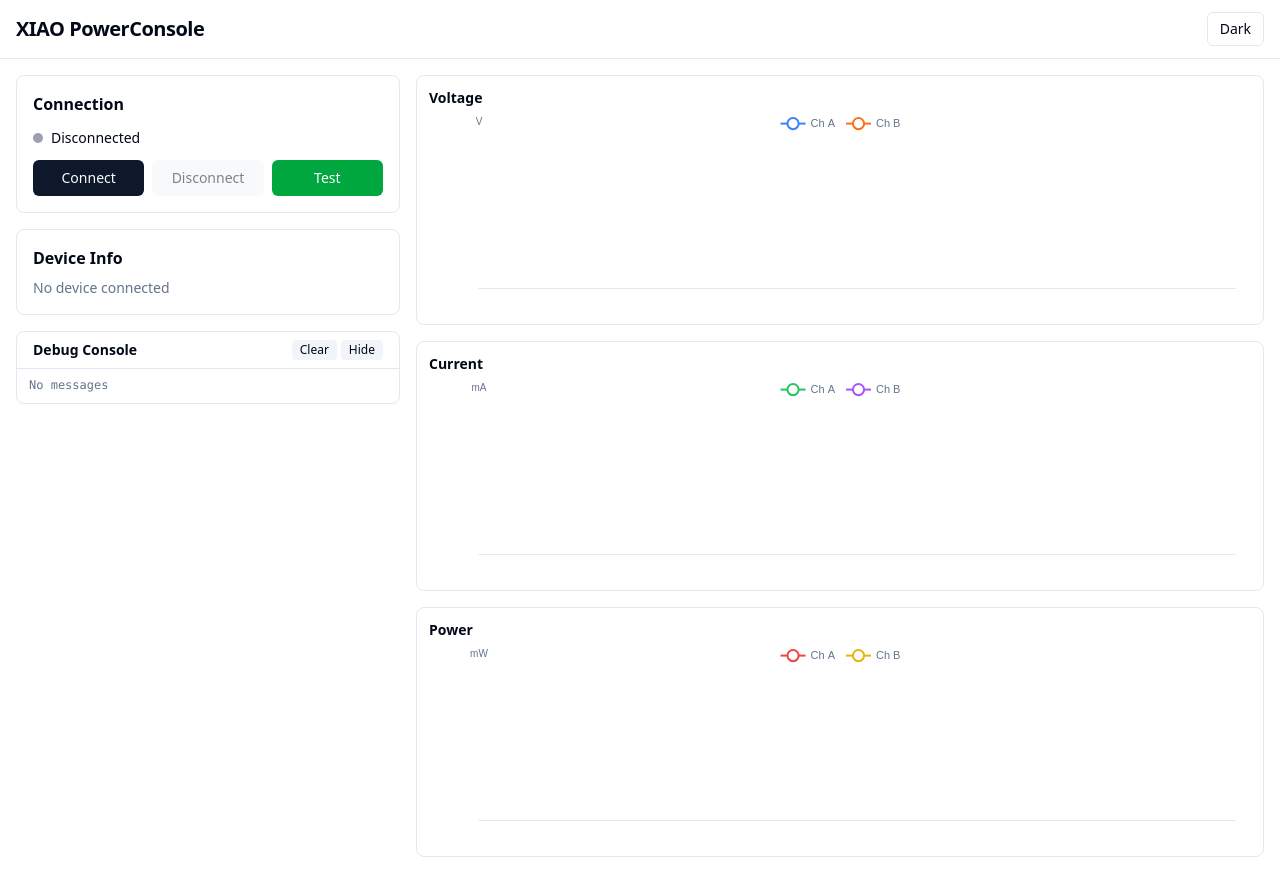
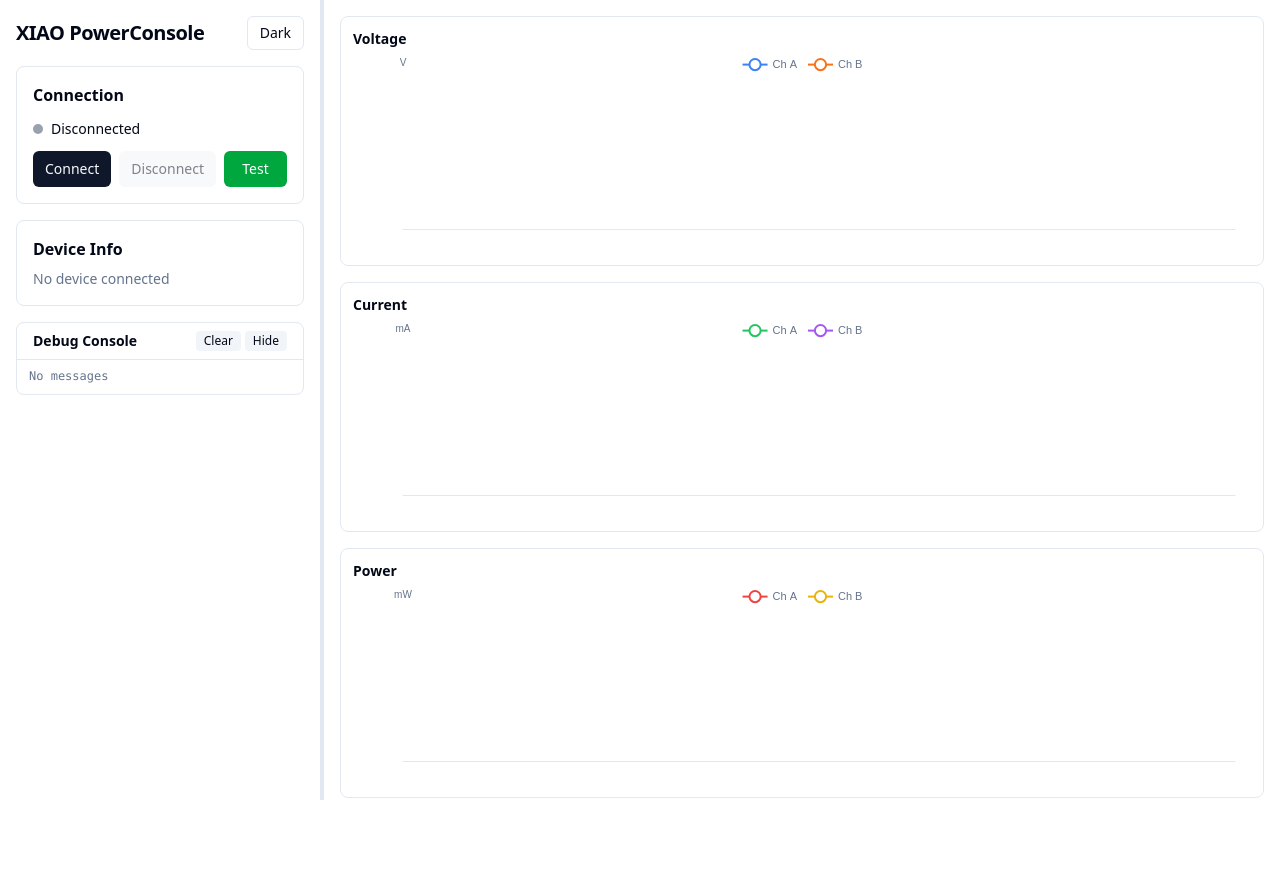
Before and after one commit to nicho810/XIAO-PowerConsole-Web, a React (Vite) app: page / in a window 1280 px wide. After the commit the page ends 800 px from the top, so only its background shows below. Built offline with nearby package versions, Linux system fonts and the light colour scheme.

Commit message:
refactor(布局): 改为可拖拽左右双栏，Header 合并入 Sidebar
顶栏独立占行浪费纵向空间，合并后左栏全高利用率更高；
双栏默认 3:9 比例，拖拽条支持 15%~50% 自由调整。

```diff
--- a/src/app.tsx
+++ b/src/app.tsx
@@ -1,26 +1,77 @@
 /**
- * [INPUT]:  依赖 react, layout 组件, hooks/use-theme
+ * [INPUT]:  依赖 react, layout/sidebar, layout/main-content
  * [OUTPUT]: 对外提供 App 组件 — 应用外壳
- * [POS]:    src/ 的根组件，组合 Header + Sidebar + MainContent
+ * [POS]:    src/ 的根组件，可拖拽双栏布局 (Sidebar + MainContent)
  * [PROTOCOL]: 变更时更新此头部，然后检查 CLAUDE.md
  */
 
-import { Header } from './components/layout/header.js';
+import { useRef, useCallback, useState } from 'react';
 import { Sidebar } from './components/layout/sidebar.js';
 import { MainContent } from './components/layout/main-content.js';
 
 // ============================================================
-//  App Shell — 双面板布局
+//  App Shell — 可拖拽双栏布局 (左信息区 3:9 右图表区)
 // ============================================================
 
+/** 左栏百分比下限 / 上限 */
+const MIN_LEFT = 15;
+const MAX_LEFT = 50;
+
+/** 3:12 = 25% */
+const DEFAULT_LEFT = 25;
+
 export function App() {
+  const [leftPct, setLeftPct] = useState(DEFAULT_LEFT);
+  const containerRef = useRef<HTMLDivElement>(null);
+
+  // ── 拖拽分隔条 ────────────────────────────────────────────
+  const onPointerDown = useCallback((e: React.PointerEvent<HTMLDivElement>) => {
+    e.preventDefault();
+    const handle = e.currentTarget;
+    handle.setPointerCapture(e.pointerId);
+
+    document.body.style.cursor = 'col-resize';
+    document.body.style.userSelect = 'none';
+
+    const onPointerMove = (ev: PointerEvent) => {
+      const rect = containerRef.current?.getBoundingClientRect();
+      if (!rect) return;
+      const pct = ((ev.clientX - rect.left) / rect.width) * 100;
+      setLeftPct(Math.min(Math.max(pct, MIN_LEFT), MAX_LEFT));
+    };
+
+    const onPointerUp = () => {
+      document.body.style.cursor = '';
+      document.body.style.userSelect = '';
+      handle.removeEventListener('pointermove', onPointerMove);
+      handle.removeEventListener('pointerup', onPointerUp);
+    };
+
+    handle.addEventListener('pointermove', onPointerMove);
+    handle.addEventListener('pointerup', onPointerUp);
+  }, []);
+
   return (
-    <div className="min-h-screen flex flex-col">
-      <Header />
-      <main className="flex-1 flex flex-col md:flex-row gap-4 p-4">
+    <main ref={containerRef} className="h-screen flex overflow-hidden">
+
+      {/* 左 — 信息区 */}
+      <div
+        className="overflow-y-auto p-4 flex-shrink-0"
+        style={{ width: `${leftPct}%` }}
+      >
         <Sidebar />
+      </div>
+
+      {/* 拖拽条 */}
+      <div
+        className="w-1 flex-shrink-0 bg-[hsl(var(--border))] hover:bg-[hsl(var(--primary))] cursor-col-resize transition-colors"
+        onPointerDown={onPointerDown}
+      />
+
+      {/* 右 — 图表区 */}
+      <div className="flex-1 overflow-y-auto p-4">
         <MainContent />
-      </main>
-    </div>
+      </div>
+    </main>
   );
 }
--- a/src/components/layout/header.tsx
+++ /dev/null
@@ -1,24 +0,0 @@
-/**
- * [INPUT]:  依赖 react, hooks/use-theme
- * [OUTPUT]: 对外提供 Header 组件 — 标题栏 + 主题切换
- * [POS]:    layout/ 的顶部栏，被 App 消费
- * [PROTOCOL]: 变更时更新此头部，然后检查 CLAUDE.md
- */
-
-import { useTheme } from '@/hooks/use-theme.js';
-
-export function Header() {
-  const { theme, toggle } = useTheme();
-
-  return (
-    <header className="flex items-center justify-between px-4 py-3 border-b border-[hsl(var(--border))]">
-      <h1 className="text-xl font-bold tracking-tight">XIAO PowerConsole</h1>
-      <button
-        onClick={toggle}
-        className="rounded-md border border-[hsl(var(--input))] bg-[hsl(var(--background))] px-3 py-1.5 text-sm hover:bg-[hsl(var(--muted))] transition"
-      >
-        {theme === 'light' ? 'Dark' : 'Light'}
-      </button>
-    </header>
-  );
-}
--- a/src/components/layout/sidebar.tsx
+++ b/src/components/layout/sidebar.tsx
@@ -1,17 +1,31 @@
 /**
- * [INPUT]:  依赖 react, connection 组件, console 组件
- * [OUTPUT]: 对外提供 Sidebar 组件 — 左面板容器
- * [POS]:    layout/ 的左侧面板，包含连接控制和调试控制台
+ * [INPUT]:  依赖 react, hooks/use-theme, connection 组件, console 组件
+ * [OUTPUT]: 对外提供 Sidebar 组件 — 左面板容器 (含标题栏 + 主题切换)
+ * [POS]:    layout/ 的左侧面板，包含标题、主题切换、连接控制和调试控制台
  * [PROTOCOL]: 变更时更新此头部，然后检查 CLAUDE.md
  */
 
+import { useTheme } from '@/hooks/use-theme.js';
 import { ConnectionPanel } from '@/components/connection/connection-panel.js';
 import { DeviceInfo } from '@/components/connection/device-info.js';
 import { DebugConsole } from '@/components/console/debug-console.js';
 
 export function Sidebar() {
+  const { theme, toggle } = useTheme();
+
   return (
-    <aside className="w-full md:w-80 lg:w-96 flex-shrink-0 flex flex-col gap-4">
+    <aside className="flex flex-col gap-4">
+      {/* ── 标题 + 主题切换 ─────────────────────────────────── */}
+      <div className="flex items-center justify-between">
+        <h1 className="text-xl font-bold tracking-tight">XIAO PowerConsole</h1>
+        <button
+          onClick={toggle}
+          className="rounded-md border border-[hsl(var(--input))] bg-[hsl(var(--background))] px-3 py-1.5 text-sm hover:bg-[hsl(var(--muted))] transition"
+        >
+          {theme === 'light' ? 'Dark' : 'Light'}
+        </button>
+      </div>
+
       <ConnectionPanel />
       <DeviceInfo />
       <DebugConsole />
--- a/src/hooks/use-theme.ts
+++ b/src/hooks/use-theme.ts
@@ -1,7 +1,7 @@
 /**
  * [INPUT]:  依赖 react, localStorage
  * [OUTPUT]: 对外提供 useTheme hook — 暗/亮主题持久化切换
- * [POS]:    hooks/ 的主题管理，被 Header 消费
+ * [POS]:    hooks/ 的主题管理，被 Sidebar 消费
  * [PROTOCOL]: 变更时更新此头部，然后检查 CLAUDE.md
  */
 
```
Also changed, not shown: 1 other file (tests, documents, lock files or other folders).
